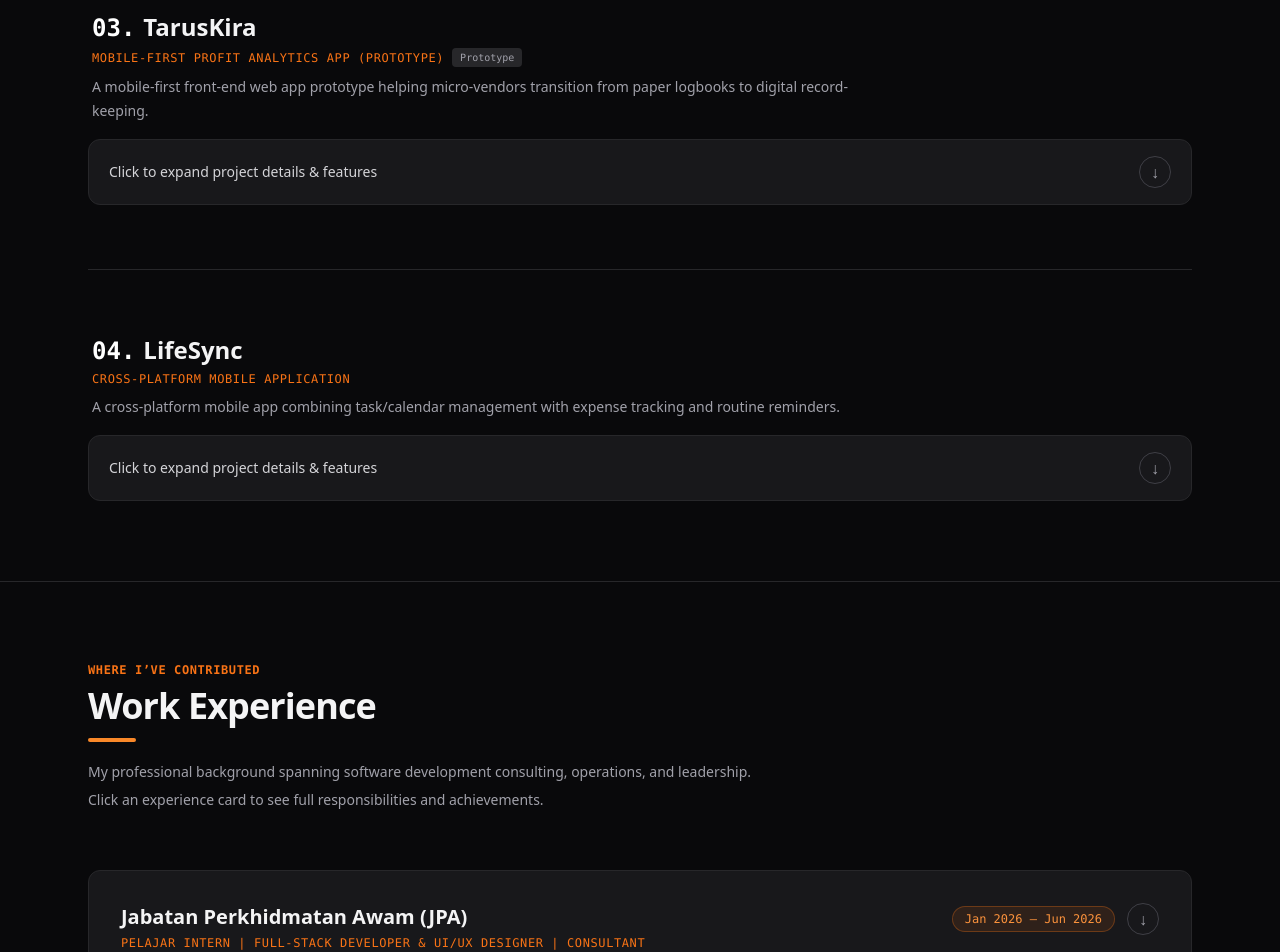
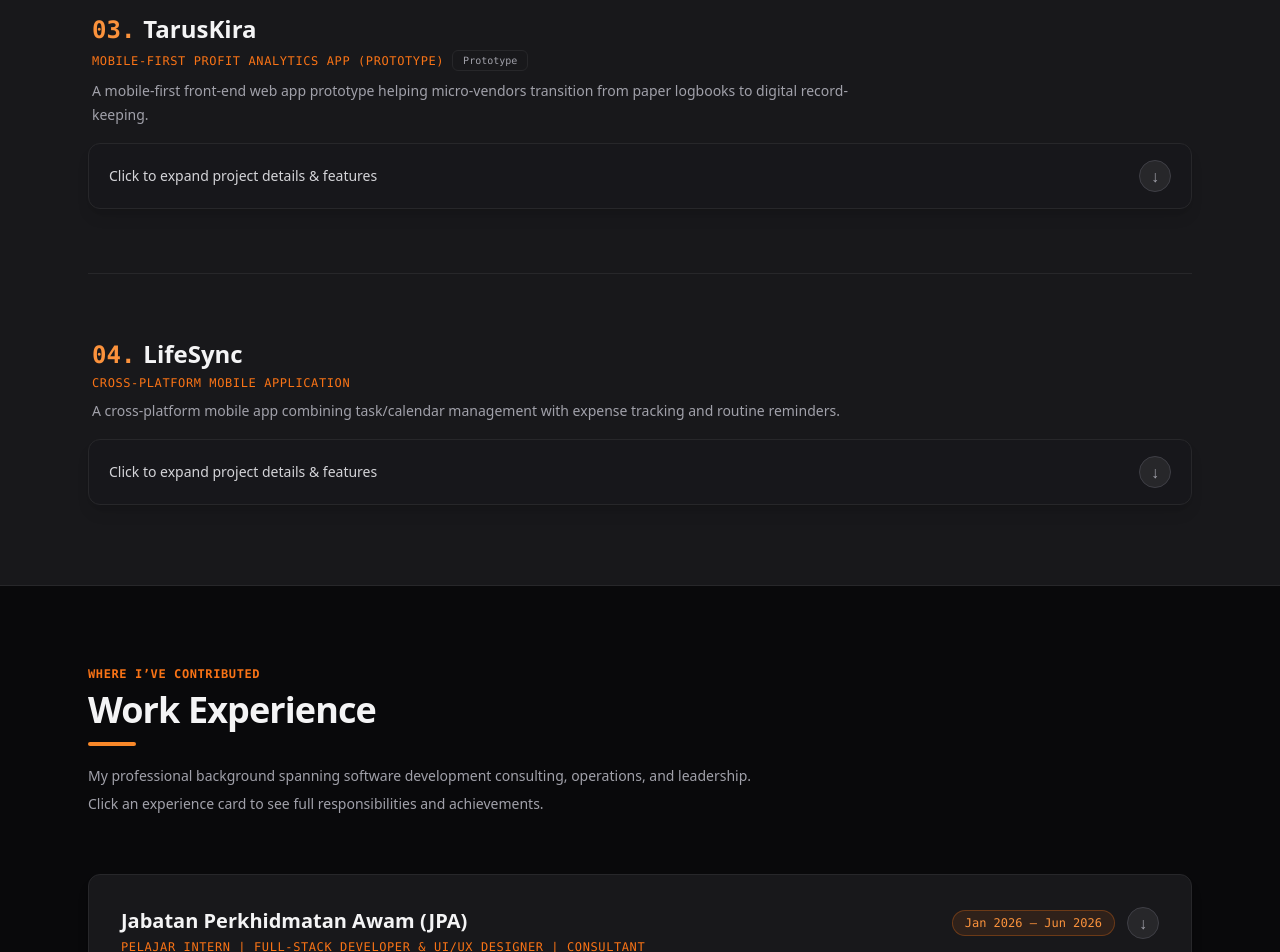
Before and after one commit to VER-SI/haziq-portfolio-site, a React (Vite) app: page / in a window 1280 px wide. Shown: the part 1720-2672 px from the top of the page. Built offline with nearby package versions, Linux system fonts and the light colour scheme.

Commit message:
trying change

```diff
--- a/src/components/Contact.tsx
+++ b/src/components/Contact.tsx
@@ -39,13 +39,13 @@ export default function Contact({ aesthetic }: ContactProps) {
             case 'default':
             default:
                 return {
-                    sectionBg: 'bg-zinc-950 text-zinc-100',
+                    sectionBg: 'bg-zinc-900 text-zinc-100',
                     categoryText: 'text-orange-500',
                     titleText: 'text-zinc-100',
                     summaryText: 'text-zinc-400',
-                    cardContainer: 'rounded-2xl border border-zinc-800 bg-zinc-900 px-6 py-12 text-center shadow-xl shadow-black/20 sm:px-12',
-                    buttonPrimary: 'inline-flex items-center gap-2 rounded-lg bg-orange-600 px-5 py-3 text-sm font-semibold text-white transition hover:bg-orange-500',
-                    buttonSecondary: 'inline-flex items-center gap-2 rounded-lg border border-zinc-700 px-5 py-3 text-sm font-semibold text-zinc-200 transition hover:border-orange-500 hover:text-orange-500',
+                    cardContainer: 'rounded-2xl border border-zinc-800 bg-zinc-900/90 px-6 py-12 text-center shadow-xl shadow-black/20 sm:px-12',
+                    buttonPrimary: 'inline-flex items-center gap-2 rounded-lg bg-orange-600 px-5 py-3 text-sm font-semibold text-white transition hover:bg-orange-500 shadow-md shadow-orange-600/20',
+                    buttonSecondary: 'inline-flex items-center gap-2 rounded-lg border border-zinc-700 bg-zinc-800/80 px-5 py-3 text-sm font-semibold text-zinc-200 transition hover:border-orange-500 hover:text-orange-400 hover:bg-zinc-800',
                     divider: 'border-t border-zinc-800',
                     footerDivider: 'border-t border-zinc-800/80',
                 };
@@ -69,7 +69,7 @@ export default function Contact({ aesthetic }: ContactProps) {
                         <h2 className={`mt-2 text-3xl font-bold tracking-tight sm:text-4xl ${aesthetic === 'neumorphism' ? 'text-[#2D343F]' : s.titleText}`}>
                             Get In Touch
                         </h2>
-                        <div className={`mx-auto mt-3 h-1 w-12 rounded-full ${aesthetic === 'neo-brutalism' ? 'bg-[#341C09]' : aesthetic === 'neumorphism' ? 'bg-[#F98829]' : 'bg-white'}`}></div>
+                        <div className={`mx-auto mt-3 h-1 w-12 rounded-full ${aesthetic === 'neo-brutalism' ? 'bg-[#341C09]' : aesthetic === 'neumorphism' ? 'bg-[#F98829]' : 'bg-orange-500'}`}></div>
                         <p className={`mx-auto mt-4 max-w-xl text-sm leading-7 ${aesthetic === 'neumorphism' ? 'text-[#5A6578]' : s.summaryText}`}>
                             I’m happy to connect about software development,
                             collaboration, or opportunities. Feel free to reach out.
--- a/src/components/Experience.tsx
+++ b/src/components/Experience.tsx
@@ -50,10 +50,10 @@ export default function Experience({ aesthetic }: ExperienceProps) {
                     categoryText: 'text-orange-500',
                     titleText: 'text-zinc-100',
                     summaryText: 'text-zinc-400',
-                    cardContainer: 'rounded-xl border border-zinc-800 bg-zinc-900 hover:border-zinc-700',
-                    cardExpanded: 'border-orange-500 bg-orange-500/5 ring-1 ring-orange-500/20',
-                    cardHeaderButton: 'hover:bg-zinc-800/40',
-                    arrowIcon: 'rounded-full border border-zinc-700 text-zinc-400',
+                    cardContainer: 'rounded-xl border border-zinc-800 bg-zinc-900 hover:border-zinc-700 shadow-lg',
+                    cardExpanded: 'rounded-xl border border-orange-500/50 bg-zinc-900 shadow-xl ring-1 ring-orange-500/20',
+                    cardHeaderButton: 'rounded-xl hover:bg-zinc-800/40 transition-colors',
+                    arrowIcon: 'rounded-full border border-zinc-700 bg-zinc-800 text-zinc-400',
                     badge: 'rounded-full border border-orange-500/30 bg-orange-500/10 text-orange-400 font-mono text-xs',
                     skillBadge: 'rounded-md border border-orange-500/20 bg-orange-500/10 text-orange-300 text-xs',
                     divider: 'border-t border-zinc-800',
@@ -139,7 +139,7 @@ export default function Experience({ aesthetic }: ExperienceProps) {
                                                                         ? 'rotate-180 border-2 border-[#341C09] bg-[#FC7307] text-[#341C09] font-bold shadow-[2px_2px_0px_0px_#341C09]'
                                                                         : aesthetic === 'neumorphism'
                                                                         ? 'rotate-180 bg-[#F98829] text-white shadow-[inset_2px_2px_4px_#c8c9ce,inset_-2px_-2px_4px_#ffffff]'
-                                                                        : 'rotate-180 border-orange-500 bg-orange-500 text-white'
+                                                                        : 'rotate-180 rounded-full border-orange-500 bg-orange-500 text-white'
                                                                   }`
                                                                 : s.arrowIcon
                                                         }`}
--- a/src/components/Projects.tsx
+++ b/src/components/Projects.tsx
@@ -18,7 +18,7 @@ function ProjectImage({ project, aesthetic }: { project: Project; aesthetic: Des
                     ? 'rounded-none border-2 border-[#341C09] bg-[#FFEBDC] text-[#341C09] shadow-[4px_4px_0px_0px_#341C09]'
                     : isNeumorph
                     ? 'rounded-2xl bg-[#EBECF0] text-[#2D343F] shadow-[inset_4px_4px_8px_#c8c9ce,inset_-4px_-4px_8px_#ffffff]'
-                    : 'rounded-lg border border-zinc-800 bg-gradient-to-br from-zinc-900 via-zinc-950 to-zinc-900 shadow-inner'
+                    : 'rounded-xl border border-zinc-800 bg-gradient-to-br from-zinc-900 via-zinc-950 to-zinc-900 shadow-inner'
             }`}>
                 <div className={`flex h-12 w-12 items-center justify-center ${
                     isNeo
@@ -34,7 +34,7 @@ function ProjectImage({ project, aesthetic }: { project: Project; aesthetic: Des
                 <p className={`mt-3 text-sm font-semibold ${isNeo ? 'text-[#341C09]' : isNeumorph ? 'text-[#2D343F]' : 'text-zinc-200'}`}>
                     Confidential Project Preview
                 </p>
-                <p className={`mt-1.5 max-w-xs text-xs leading-5 ${isNeo ? 'text-[#9D4502] font-medium' : isNeumorph ? 'text-[#5A6578]' : 'text-zinc-500'}`}>
+                <p className={`mt-1.5 max-w-xs text-xs leading-5 ${isNeo ? 'text-[#9D4502] font-medium' : isNeumorph ? 'text-[#5A6578]' : 'text-zinc-400'}`}>
                     {project.confidentialNote}
                 </p>
             </div>
@@ -48,14 +48,14 @@ function ProjectImage({ project, aesthetic }: { project: Project; aesthetic: Des
                     ? 'rounded-none border-2 border-[#341C09] bg-[#FFEBDC] text-[#341C09]'
                     : isNeumorph
                     ? 'rounded-2xl bg-[#EBECF0] text-[#2D343F] shadow-[inset_4px_4px_8px_#c8c9ce,inset_-4px_-4px_8px_#ffffff]'
-                    : 'rounded-lg border border-zinc-800 bg-zinc-950'
+                    : 'rounded-xl border border-zinc-800 bg-zinc-950'
             }`}>
                 <div>
-                    <p className={`font-semibold ${isNeo ? 'text-[#341C09]' : isNeumorph ? 'text-[#2D343F]' : 'text-zinc-300'}`}>{project.name}</p>
-                    <p className={`mt-2 text-xs ${isNeo ? 'text-[#9D4502]' : isNeumorph ? 'text-[#5A6578]' : 'text-zinc-500'}`}>
+                    <p className={`font-semibold ${isNeo ? 'text-[#341C09]' : isNeumorph ? 'text-[#2D343F]' : 'text-zinc-200'}`}>{project.name}</p>
+                    <p className={`mt-2 text-xs ${isNeo ? 'text-[#9D4502]' : isNeumorph ? 'text-[#5A6578]' : 'text-zinc-400'}`}>
                         Add a screenshot at
                     </p>
-                    <code className={`mt-1 block text-xs ${isNeo ? 'text-[#FC7307] font-bold bg-[#341C09] px-1.5 py-0.5' : isNeumorph ? 'text-[#F98829] font-bold bg-[#EBECF0] px-2 py-1 rounded' : 'text-orange-400'}`}>
+                    <code className={`mt-1 block text-xs ${isNeo ? 'text-[#FC7307] font-bold bg-[#341C09] px-1.5 py-0.5' : isNeumorph ? 'text-[#F98829] font-bold bg-[#EBECF0] px-2 py-1 rounded' : 'text-orange-400 bg-zinc-800/80 px-2 py-1 rounded'}`}>
                         public{project.image}
                     </code>
                 </div>
@@ -72,7 +72,7 @@ function ProjectImage({ project, aesthetic }: { project: Project; aesthetic: Des
                     ? 'rounded-none border-2 border-[#341C09] shadow-[4px_4px_0px_0px_#341C09]'
                     : isNeumorph
                     ? 'rounded-2xl shadow-[6px_6px_12px_#c8c9ce,-6px_-6px_12px_#ffffff]'
-                    : 'rounded-lg border border-zinc-800 bg-zinc-950'
+                    : 'rounded-xl border border-zinc-800 bg-zinc-950'
             }`}
             onError={() => setImageFailed(true)}
         />
@@ -126,18 +126,18 @@ export default function Projects({ aesthetic }: ProjectsProps) {
             case 'default':
             default:
                 return {
-                    sectionBg: 'bg-zinc-950 text-zinc-100',
+                    sectionBg: 'bg-zinc-900 text-zinc-100',
                     categoryText: 'text-orange-500',
                     titleText: 'text-zinc-100',
                     summaryText: 'text-zinc-400',
-                    cardContainer: 'rounded-xl border border-zinc-800 bg-zinc-900 hover:border-zinc-700',
-                    cardExpanded: 'border-orange-500 bg-orange-500/5 ring-1 ring-orange-500/20',
-                    cardHeaderButton: 'hover:bg-zinc-800/40',
-                    arrowIcon: 'rounded-full border border-zinc-700 text-zinc-400',
-                    tabActive: 'bg-orange-500 text-white',
-                    tabInactive: 'bg-zinc-800 text-zinc-400 hover:text-zinc-200',
-                    badge: 'rounded-md border border-orange-500/20 bg-orange-500/10 text-orange-300',
-                    button: 'rounded-lg border border-orange-500/50 text-orange-400 hover:bg-orange-500/10',
+                    cardContainer: 'rounded-xl border border-zinc-800 bg-zinc-900/90 hover:border-zinc-700 shadow-lg',
+                    cardExpanded: 'rounded-xl border border-orange-500/50 bg-zinc-900 shadow-xl ring-1 ring-orange-500/20',
+                    cardHeaderButton: 'rounded-xl hover:bg-zinc-800/40 transition-colors',
+                    arrowIcon: 'rounded-full border border-zinc-700 bg-zinc-800 text-zinc-400',
+                    tabActive: 'rounded-lg bg-orange-500 text-white font-medium shadow-md shadow-orange-500/20',
+                    tabInactive: 'rounded-lg bg-zinc-800/80 text-zinc-400 hover:text-zinc-200 hover:bg-zinc-800 transition-all',
+                    badge: 'rounded-md border border-orange-500/20 bg-orange-500/10 text-orange-300 text-xs font-medium',
+                    button: 'rounded-lg border border-orange-500/50 bg-orange-500/10 text-orange-400 hover:bg-orange-500/20 font-medium transition-all',
                     confidentialBadge: 'rounded-lg border border-zinc-800 bg-zinc-950 text-zinc-500 text-xs font-medium',
                     divider: 'border-t border-zinc-800',
                 };
@@ -157,7 +157,7 @@ export default function Projects({ aesthetic }: ProjectsProps) {
                         <h2 className={`mt-2 text-3xl font-bold tracking-tight sm:text-4xl ${s.titleText}`}>
                             Featured Projects
                         </h2>
-                        <div className={`mt-3 h-1 w-12 rounded-full ${aesthetic === 'neo-brutalism' ? 'bg-[#341C09]' : 'bg-white'}`}></div>
+                        <div className={`mt-3 h-1 w-12 rounded-full ${aesthetic === 'neo-brutalism' ? 'bg-[#341C09]' : aesthetic === 'neumorphism' ? 'bg-white' : 'bg-orange-500'}`}></div>
                         <p className={`mt-4 max-w-2xl text-sm leading-7 ${s.summaryText}`}>
                             A collection of full-stack web applications, internal tools, and mobile concepts I’ve engineered. Click a project card to expand its details and explore features.
                         </p>
@@ -177,7 +177,7 @@ export default function Projects({ aesthetic }: ProjectsProps) {
                                     {/* Project header info */}
                                     <div className="mb-4 pl-1">
                                         <h3 className={`text-2xl font-bold ${s.titleText}`}>
-                                            <span className={`mr-2 font-mono ${aesthetic === 'neo-brutalism' ? 'text-[#341C09]' : 'text-white'}`}>
+                                            <span className={`mr-2 font-mono ${aesthetic === 'neo-brutalism' ? 'text-[#341C09]' : aesthetic === 'neumorphism' ? 'text-white' : 'text-orange-400'}`}>
                                                 {String(index + 1).padStart(2, '0')}.
                                             </span>
                                             {project.name}
@@ -187,12 +187,12 @@ export default function Projects({ aesthetic }: ProjectsProps) {
                                                 {project.category}
                                             </p>
                                             {project.prototypeNote && (
-                                                <span className={`px-2 py-0.5 font-mono text-[10px] font-medium ${
+                                                <span className={`px-2.5 py-0.5 font-mono text-[10px] font-medium ${
                                                     aesthetic === 'neo-brutalism'
                                                         ? 'rounded-none border border-[#341C09] bg-[#FEAB6D] text-[#341C09]'
                                                         : aesthetic === 'neumorphism'
                                                         ? 'rounded-xl bg-[#EBECF0] text-[#2D343F] font-bold shadow-[2px_2px_4px_#d47322,-2px_-2px_4px_#ff9d30]'
-                                                        : 'rounded bg-zinc-800 text-zinc-400'
+                                                        : 'rounded-md border border-zinc-800 bg-zinc-900 text-zinc-400'
                                                 }`}>
                                                     Prototype
                                                 </span>
@@ -235,7 +235,7 @@ export default function Projects({ aesthetic }: ProjectsProps) {
                                                 aria-hidden="true"
                                                 className={`flex h-8 w-8 shrink-0 items-center justify-center transition-all duration-300 ${
                                                     isExpanded
-                                                        ? `${aesthetic === 'neo-brutalism' ? 'rotate-180 border-2 border-[#341C09] bg-[#FC7307] text-[#341C09] font-bold shadow-[2px_2px_0px_0px_#341C09]' : aesthetic === 'neumorphism' ? 'rotate-180 bg-[#F98829] text-white shadow-[inset_2px_2px_4px_#c8c9ce,inset_-2px_-2px_4px_#ffffff]' : 'rotate-180 border-orange-500 bg-orange-500 text-white'}`
+                                                        ? `${aesthetic === 'neo-brutalism' ? 'rotate-180 border-2 border-[#341C09] bg-[#FC7307] text-[#341C09] font-bold shadow-[2px_2px_0px_0px_#341C09]' : aesthetic === 'neumorphism' ? 'rotate-180 bg-[#F98829] text-white shadow-[inset_2px_2px_4px_#d47322,inset_-2px_-2px_4px_#ff9d30]' : 'rotate-180 rounded-full border border-orange-500 bg-orange-500 text-white'}`
                                                         : s.arrowIcon
                                                 }`}
                                             >
@@ -322,7 +322,7 @@ export default function Projects({ aesthetic }: ProjectsProps) {
                                                                             {project.details}
                                                                         </p>
                                                                         {project.prototypeNote && (
-                                                                            <p className={`mt-2 text-xs italic ${aesthetic === 'neo-brutalism' ? 'text-[#9D4502]' : aesthetic === 'neumorphism' ? 'text-[#F98829]' : 'text-orange-400/90'}`}>
+                                                                            <p className={`mt-2 text-xs italic ${aesthetic === 'neo-brutalism' ? 'text-[#9D4502]' : aesthetic === 'neumorphism' ? 'text-[#F98829]' : 'text-orange-400'}`}>
                                                                                 Note: {project.prototypeNote}
                                                                             </p>
                                                                         )}
```
Also changed, not shown: src/App.tsx (+29 -11 lines), src/components/Education.tsx (+7 -7 lines), public/images/cv.jpg.
